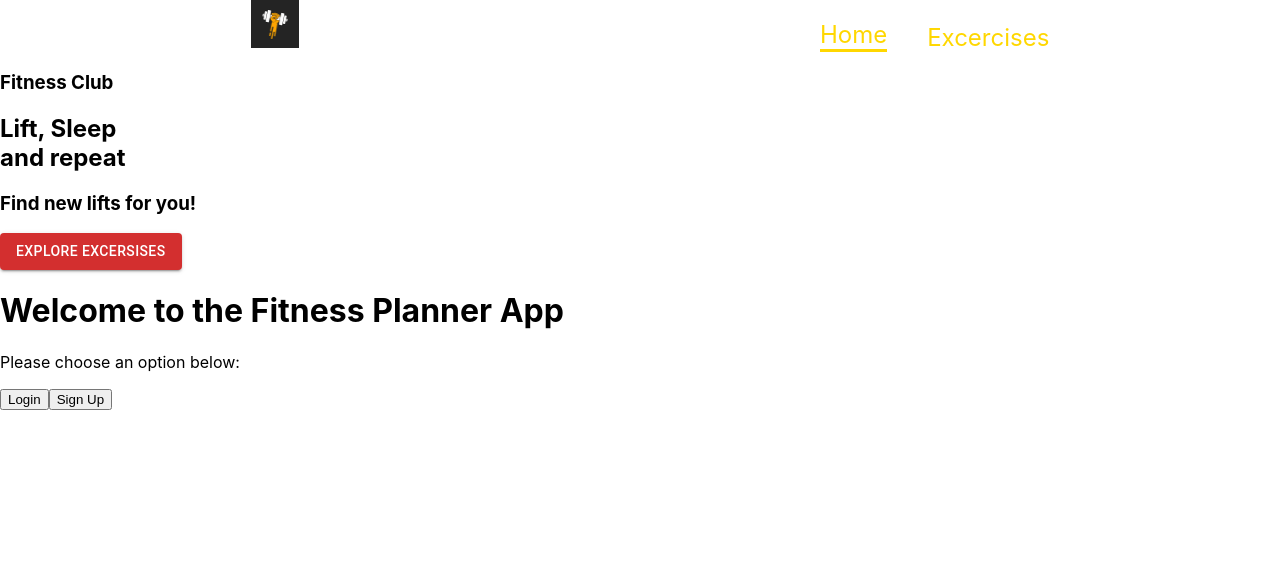
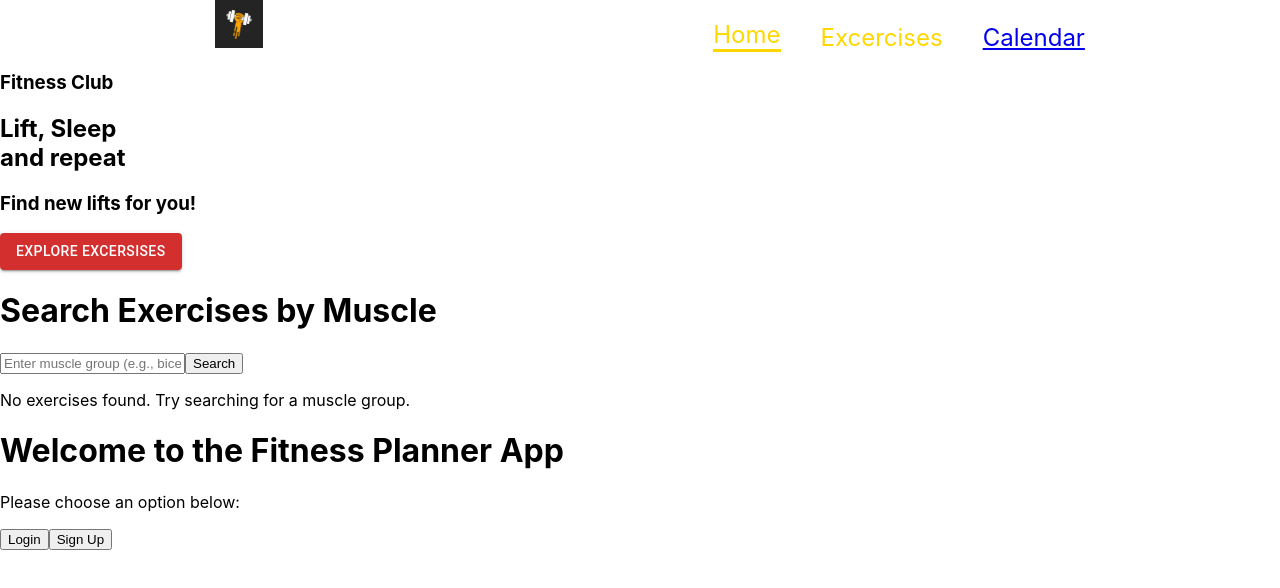
Before and after one commit to Andrew-Acin/Fitness-Planner, a React (Create React App) app in the folder frontend/: page / in a window 1280 px wide. Shown: the top 588 px of the page. Built offline with nearby package versions, Linux system fonts and the light colour scheme.

Commit message:
searchBar

```diff
--- a/frontend/src/App.js
+++ b/frontend/src/App.js
@@ -12,6 +12,8 @@ function App() {
         <Route path="/" element={<Home />} />
         <Route path="/login" element={<Login />} />
         <Route path="/signup" element={<Signup />} />
+        {/* <Route path="/Calendar" element={<Calendar />} /> */}
+
       </Routes>
     </Router>
   );
--- a/frontend/src/components/Navbar.js
+++ b/frontend/src/components/Navbar.js
@@ -27,9 +27,13 @@ const Navbar = () => {
                 textDecoration: 'none', color: '#FFD700', borderBottom: '3px solid #FFD700'
                 }}>Home</Link>
 
-            <a href= "excercises" style= {{
+            <a href= "#excercises" style= {{
                 textDecoration: 'none', color: '#FFD700'
             }}>Excercises</a>
+
+            <Link to="/calendar">
+            Calendar
+            </Link>
 
         </Stack>
     </Stack>
--- a/frontend/src/components/SearchExcersises.js
+++ b/frontend/src/components/SearchExcersises.js
@@ -1,9 +1,72 @@
-import React from 'react'
+import React, { useState } from 'react';
 
-const SearchExcersises = () => {
+const SearchExercises = () => {
+  const [query, setQuery] = useState(''); // State to track the search input
+  const [exercises, setExercises] = useState([]); // State to store fetched exercises
+  const [error, setError] = useState(null); // State to track errors
+
+  const apiKey = 'xFltSpGOWQcYFSylxD6cyg==mPcZ6sJpHZPkTQMr';
+
+  // Function to handle the search input change
+  const handleInputChange = (e) => {
+    setQuery(e.target.value);
+  };
+
+  // Function to fetch exercises from API based on the muscle query
+  const searchExercises = async () => {
+    if (query.trim()) {
+      try {
+        const response = await fetch(`https://api.api-ninjas.com/v1/exercises?muscle=${query}`, {
+          method: 'GET',
+          headers: {
+            'X-Api-Key': apiKey,
+            'Content-Type': 'application/json'
+          }
+        });
+
+        if (!response.ok) {
+          throw new Error(`Error: ${response.statusText}`);
+        }
+
+        const result = await response.json();
+        setExercises(result);
+        setError(null); // Clear any previous errors
+      } catch (error) {
+        setError(error.message);
+        setExercises([]); // Clear exercises on error
+      }
+    }
+  };
+
   return (
-    <div>SearchExcersises</div>
-  )
-}
+    <div>
+      <h1>Search Exercises by Muscle</h1>
+      <input
+        type="text"
+        placeholder="Enter muscle group (e.g., biceps, triceps)..."
+        value={query}
+        onChange={handleInputChange}
+      />
+      <button onClick={searchExercises}>Search</button>
 
-export default SearchExcersises
+      {/* Display error message if there's any */}
+      {error && <p style={{ color: 'red' }}>Error: {error}</p>}
+
+      <div>
+        {exercises.length > 0 ? (
+          <ul>
+            {exercises.map((exercise, index) => (
+              <li key={index}>
+                <strong>{exercise.name}</strong> - {exercise.type} | {exercise.equipment}
+              </li>
+            ))}
+          </ul>
+        ) : (
+          !error && <p>No exercises found. Try searching for a muscle group.</p>
+        )}
+      </div>
+    </div>
+  );
+};
+
+export default SearchExercises;
--- a/frontend/src/pages/Home.js
+++ b/frontend/src/pages/Home.js
@@ -2,6 +2,7 @@ import React from 'react';
 import { Link } from 'react-router-dom';
 import Navbar from '../components/Navbar';
 import Banner from '../components/Banner';
+import SearchExcersises from '../components/SearchExcersises';
 // import './Home.css';  // Import the CSS file
 
 function Home() {
@@ -9,6 +10,7 @@ function Home() {
     <div>
       <Navbar/>
       <Banner/>
+      <SearchExcersises/>
       <h1>Welcome to the Fitness Planner App</h1>
       <p>Please choose an option below:</p>
       <Link to="/login">
```
Also changed, not shown: frontend/src/pages/Calendar.js (added, +9 -0 lines).
